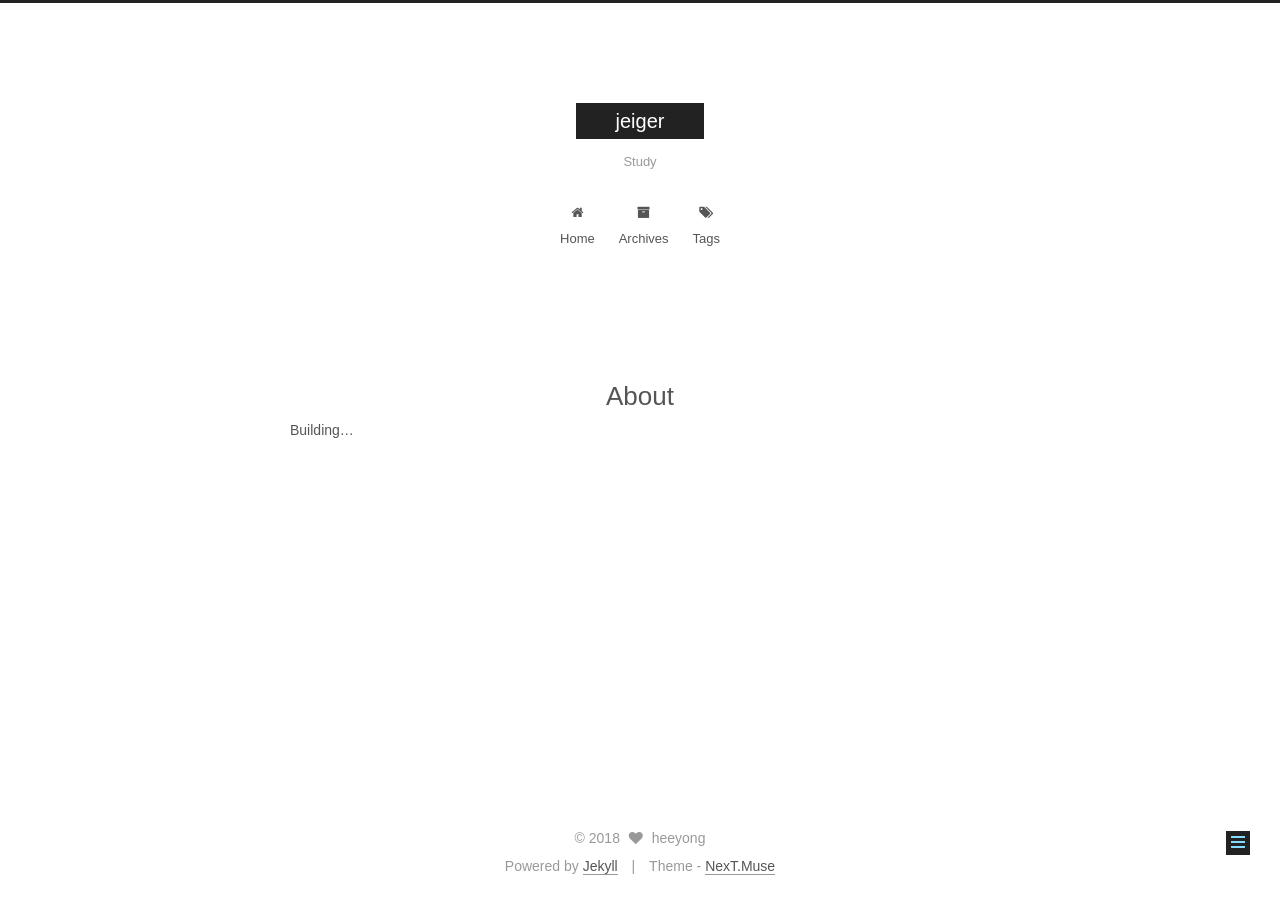
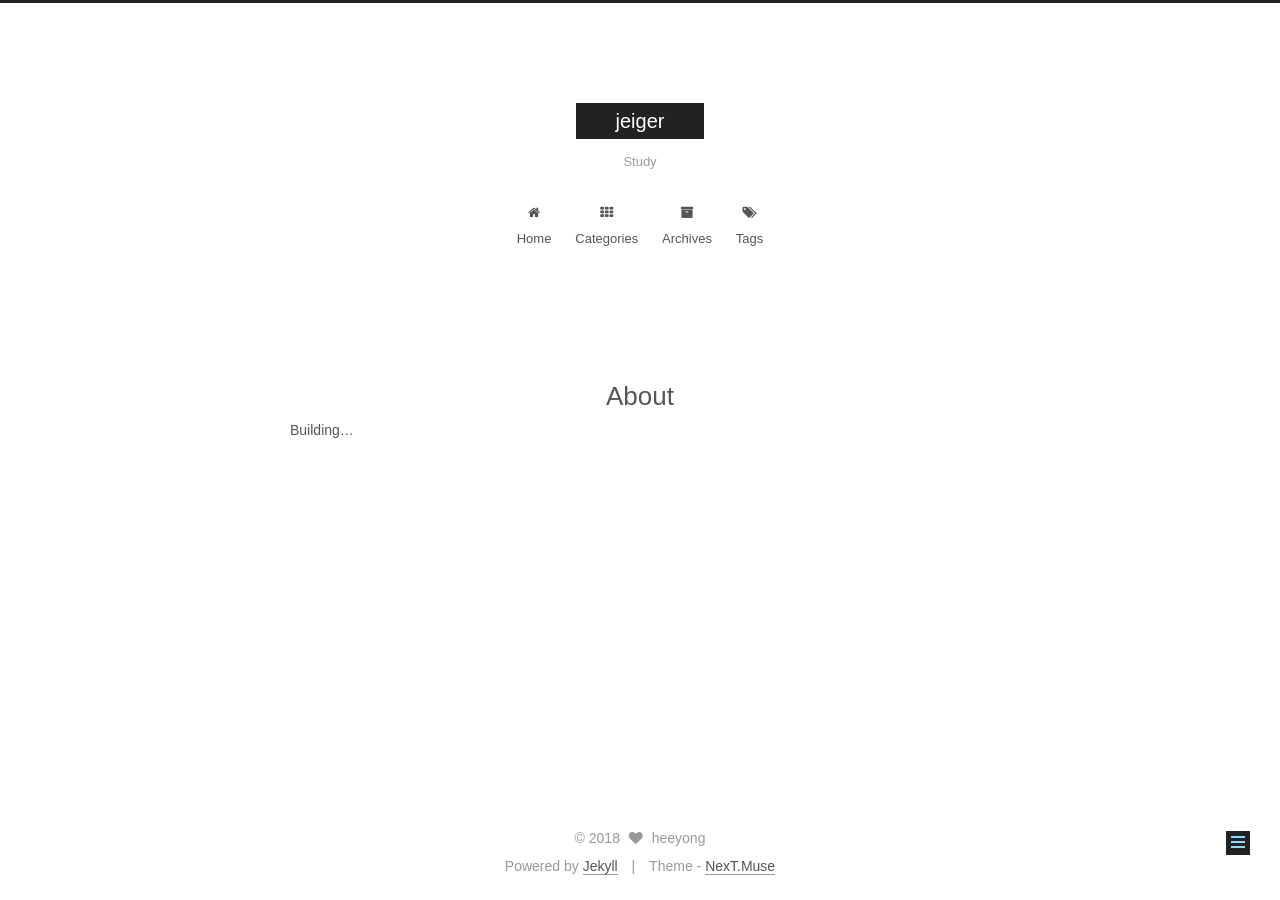
Before and after one commit to kangheeyong/kangheeyong.github.io, a Jekyll site: the page built from about/index.md, in a window 1280 px wide. Built offline with Jekyll 4.4.1, drawn with Linux system fonts in a browser that asks for light colours.

Commit message:
edit config-3

```diff
--- a/_config.yml
+++ b/_config.yml
@@ -19,7 +19,7 @@ baseurl:
 permalink: pretty
 
 # Pagination
-paginate: 2
+paginate: 10
 #paginate_path: "/page:num/"
 #archive:
   #paginate: 10
@@ -117,7 +117,7 @@ index_with_subtitle: false
 # When running the site in a subdirectory (e.g. domain.tld/blog), remove the leading slash (/archives -> archives)
 menu:
   home: /
-  #categories: /categories/
+  categories: /categories/
   #about: /about/
   archives: /archives/
   tags: /tags/
@@ -263,9 +263,9 @@ sidebar:
   #  - always  expand for all pages automatically
   #  - hide    expand only when click on the sidebar toggle icon.
   #  - remove  Totally remove sidebar including sidebar toggle.
-  display: post
+  #display: post
   #display: always
-  #display: hide
+  display: hide
   #display: remove
 
   # Sidebar offset from top menubar in pixels.
```
